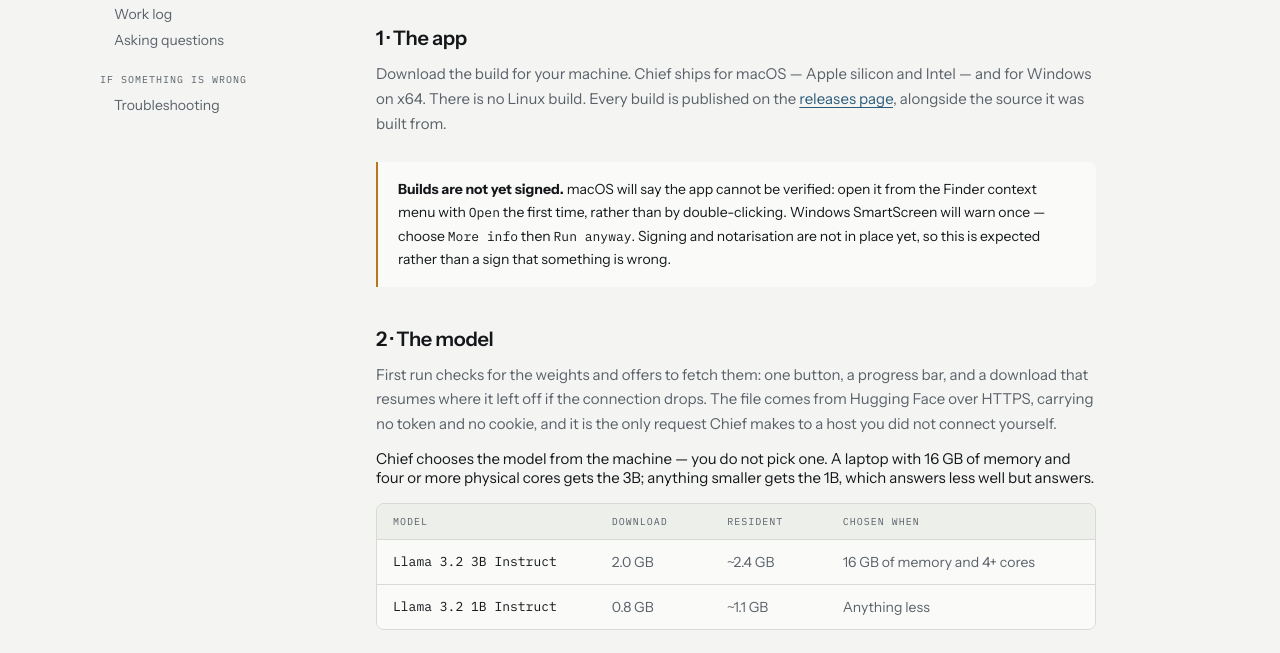
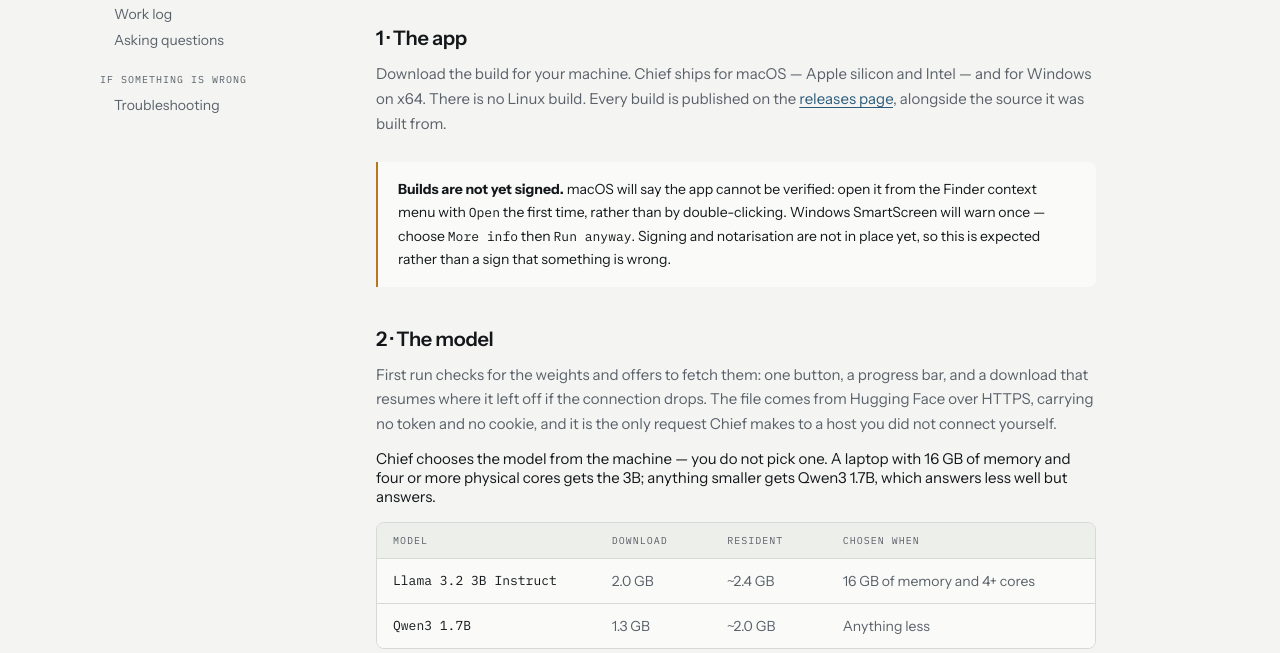
Before and after one commit to scottmallinson/chief-website, a plain HTML site: page docs.html in a window 1280 px wide. Shown: the part 286-939 px from the top of the page. Drawn offline with Linux system fonts and the light colour scheme; a script that the page names is missing.

Commit message:
feat(agent): run the light tier on Qwen3 1.7B and fix the standup request (#105)
* feat(agent): run the light tier on Qwen3 1.7B and fix the standup request

An 8 GB, two-core Intel Mac gets the light tier. Benchmarked there against
Llama 3.2 1B and 3B, Gemma 3 1B, Phi-4-mini and Qwen3 4B, Qwen3 1.7B was the
only small model that was clean on the repeated pull request case, a
school-only day and both tool calls, at 15 tokens a second reading and 8
writing in 2.0 GB. Llama 1B invented meetings on the school day in two runs of
three; Gemma and Phi-4-mini never made a tool call.

- The light tier is Qwen3 1.7B Q4_K_M, pinned to a revision of the same
  bartowski repository the Llama files come from.
- Every request sets enable_thinking to false in the chat template. Qwen3
  otherwise reasons at length first, which is minutes at 8 tokens a second.
  Llama and Gemma templates ignore it.
- The brief's repeat penalty drops from 1.15 to 1.05. On the 1B, 80 runs kept
  83% of the prompt's meeting times and pull request numbers with no penalty,
  86% at 1.05, 64% at 1.10 and 53% at 1.15, which also dropped and invented
  meetings. break_loop stays as the guard.
- "Draft my standup" sent its facts and its question as two user turns with
  the tools offered: a 400 from Gemma's template and a 500 from Llama 3.2.
  They are now one user turn and no tools are offered, since there is nothing
  to look up. Qwen3 1.7B had called a tool instead of writing the standup.

Runbook rows ENG-08 and ANY-24 are automatic, and each was proved by breaking
what it guards. MOD-01 to MOD-05 record what the benchmark graded by hand.

* docs(website): name the light tier's model Qwen3 1.7B

```diff
--- a/docs.html
+++ b/docs.html
@@ -153,8 +153,8 @@
         </p>
         <p class="mt-12">
           Chief chooses the model from the machine — you do not pick one. A laptop with 16 GB of
-          memory and four or more physical cores gets the 3B; anything smaller gets the 1B, which
-          answers less well but answers.
+          memory and four or more physical cores gets the 3B; anything smaller gets Qwen3 1.7B,
+          which answers less well but answers.
         </p>
 
         <div class="grid-table">
@@ -168,9 +168,9 @@
             <span>16 GB of memory and 4+ cores</span>
           </div>
           <div class="grid-table-row">
-            <span class="mono">Llama 3.2 1B Instruct</span>
-            <span>0.8 GB</span>
-            <span>~1.1 GB</span>
+            <span class="mono">Qwen3 1.7B</span>
+            <span>1.3 GB</span>
+            <span>~2.0 GB</span>
             <span>Anything less</span>
           </div>
         </div>
```
